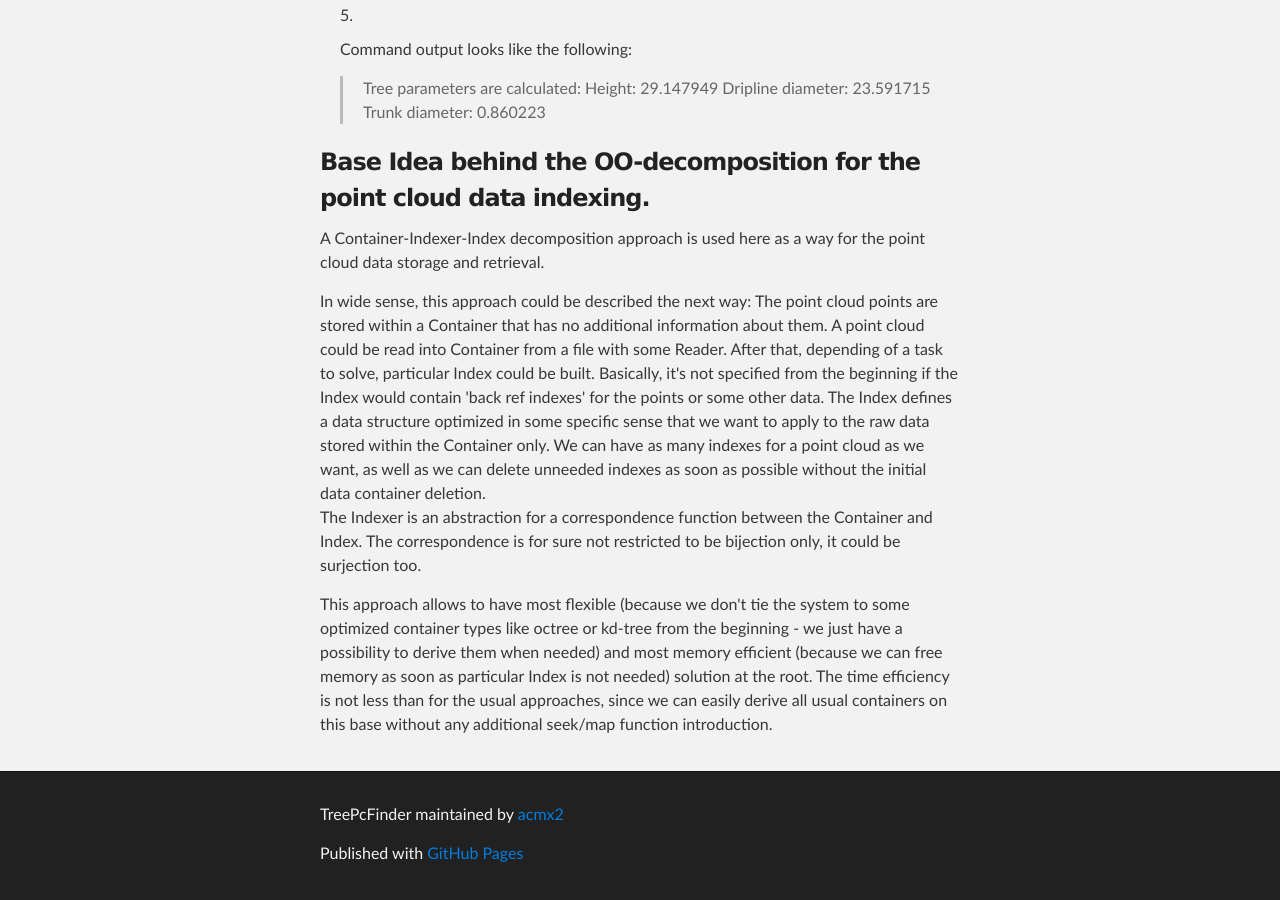
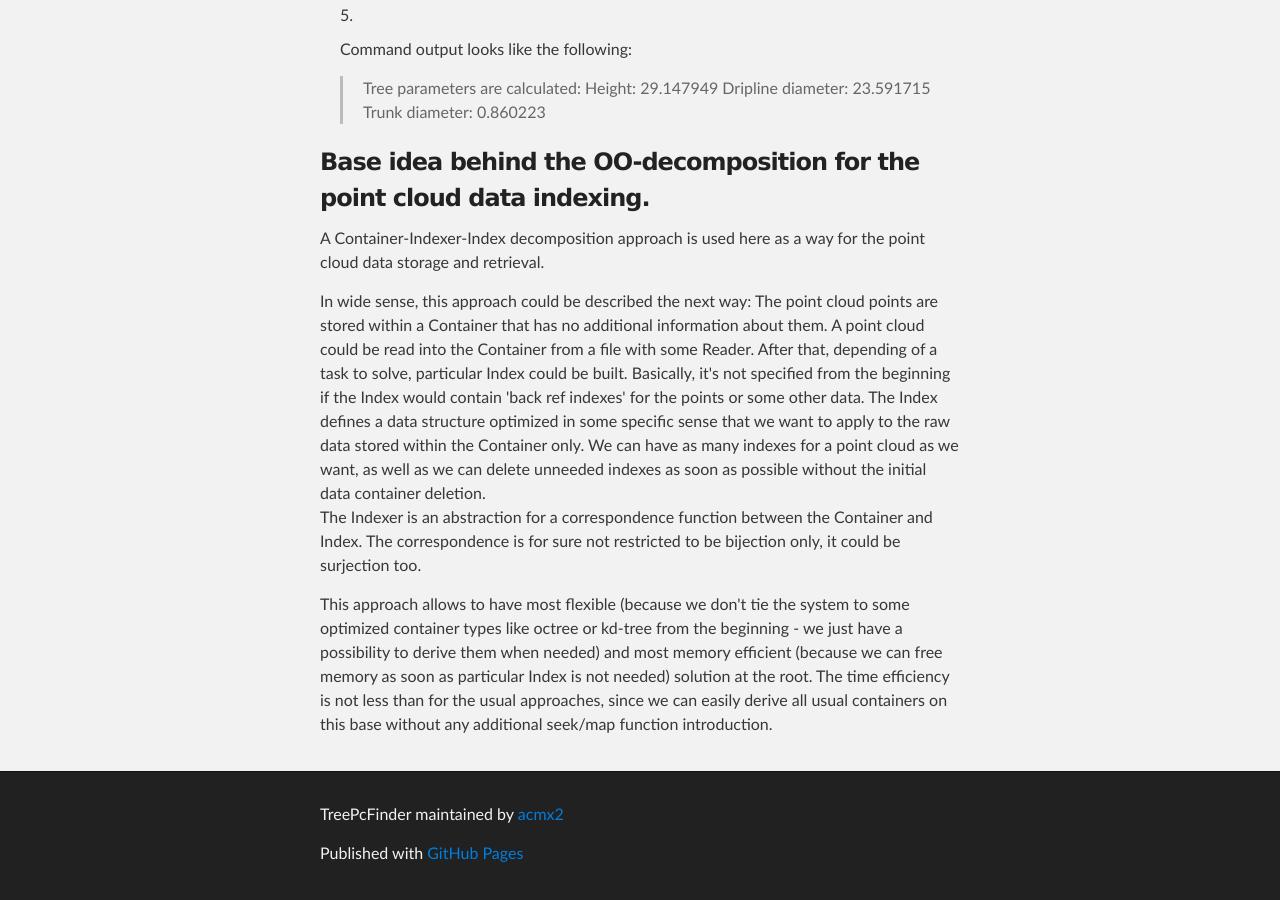
Before and after one commit to acmx2/TreePcFinder, a plain HTML site: page index.html in a window 1280 px wide. Shown: the part 4076-4976 px from the top of the page. Drawn offline with Linux system fonts and the light colour scheme.

```diff
--- a/index.html
+++ b/index.html
@@ -57,12 +57,12 @@
 </blockquote>
 </li>
 </ol><h3>
-<a name="base-idea-behind-the-oo-decomposition-for-the-point-cloud-data-indexing" class="anchor" href="#base-idea-behind-the-oo-decomposition-for-the-point-cloud-data-indexing"><span class="octicon octicon-link"></span></a>Base Idea behind the OO-decomposition for the point cloud data indexing.</h3>
+<a name="base-idea-behind-the-oo-decomposition-for-the-point-cloud-data-indexing" class="anchor" href="#base-idea-behind-the-oo-decomposition-for-the-point-cloud-data-indexing"><span class="octicon octicon-link"></span></a>Base idea behind the OO-decomposition for the point cloud data indexing.</h3>
 
 <p>A Container-Indexer-Index decomposition approach is used here as a way for the point cloud data storage and retrieval. </p>
 
 <p>In wide sense, this approach could be described the next way:
-The point cloud points are stored within a Container that has no additional information about them. A point cloud could be read into Container from a file with some Reader.
+The point cloud points are stored within a Container that has no additional information about them. A point cloud could be read into the Container from a file with some Reader.
 After that, depending of a task to solve, particular Index could be built. Basically,
 it's not specified from the beginning if the Index would contain 'back ref indexes' for the points or
 some other data. The Index defines a data structure optimized in some specific sense that we want to apply to the raw data stored within the Container only. We can have as many indexes for a point cloud as we want, as well as we can delete unneeded indexes as soon as possible without the initial data container deletion.<br>
```
Also changed, not shown: params.json (+1 -1 lines).
